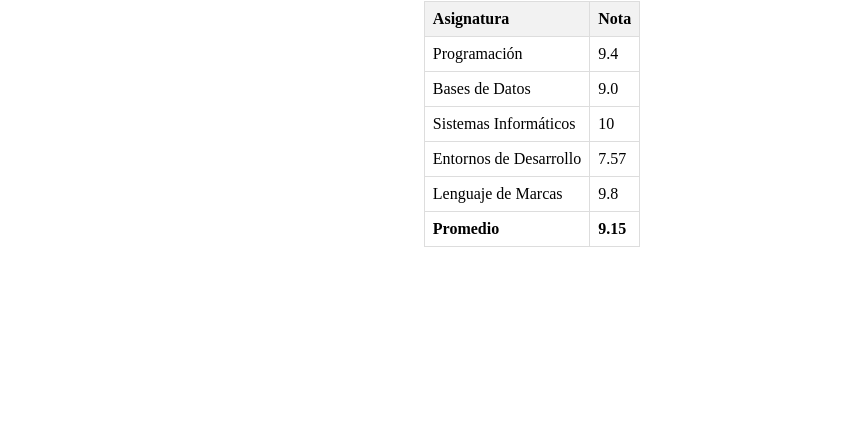
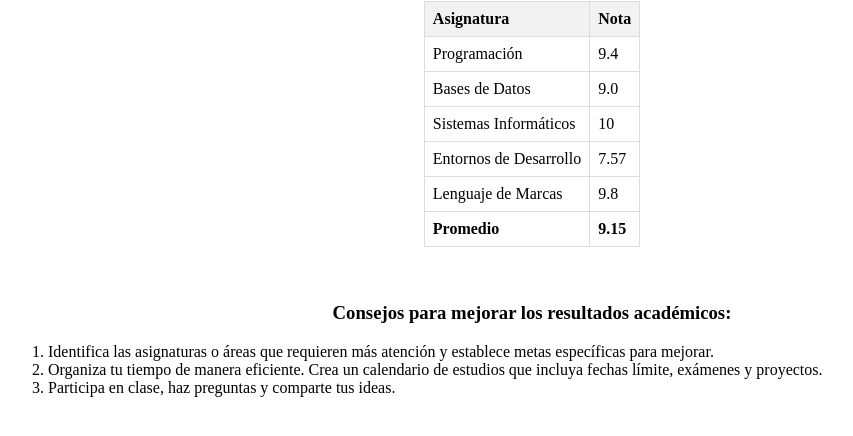
Before and after one commit to ddpm24/mtg-deivi-perdomo, a plain HTML site: page index.html in a window 1280 px wide. Shown: the part 154-590 px from the top of the page, without its empty margins (108-961 px from the left). Drawn offline with Linux system fonts and the light colour scheme.

Commit message:
Añadiendo Captura.png y sustituyendo el lorem por Consejos para mejorar los resultados académicos

```diff
--- a/index.html
+++ b/index.html
@@ -5,7 +5,12 @@
     <meta name="viewport" content="width=device-width, initial-scale=1.0">
     <link rel="stylesheet" href="estilos.css">
     <title>Promedio de Notas</title>
-
+    <style>
+        .consejos{
+            text-align: left;
+            margin: 0 140px;
+        }
+    </style>
 
 </head>
 <body>
@@ -44,6 +49,17 @@
             <td><b>9.15</b></td>
         </tr>
     </table>
+<br>
+<br>
+<br>
+<h3>Consejos para mejorar los resultados académicos:</h3>
+    <div class="consejos">
+        1. Identifica las asignaturas o áreas que requieren más atención y
+        establece metas específicas para mejorar. <br>
+        2. Organiza tu tiempo de manera eficiente. Crea un calendario
+        de estudios que incluya fechas límite, exámenes y proyectos. <br>
+        3. Participa en clase, haz preguntas y comparte tus ideas.
+    </div>
 
 </body>
 </html>
```
Also changed, not shown: Captura.PNG (added).
